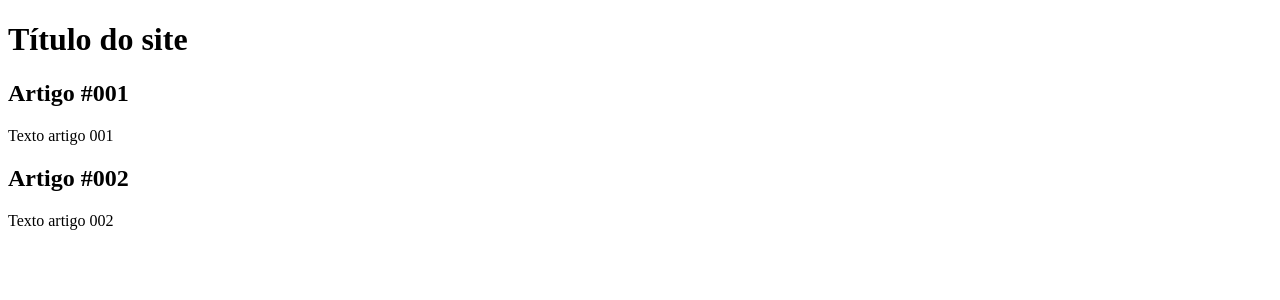
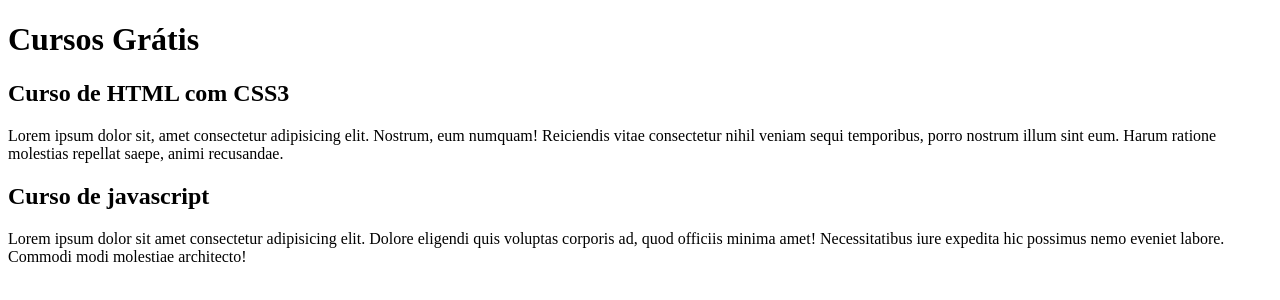
Before and after one commit to juliaistchuk/projeto-site, a plain HTML site: page index.html in a window 1280 px wide. Drawn offline with Linux system fonts and the light colour scheme.

Commit message:
Update index.html

```diff
--- a/index.html
+++ b/index.html
@@ -9,15 +9,18 @@
 <body>
     <main>
         <header>
-            <h1>Título do site</h1>
+            <h1>Cursos Grátis</h1>
         </header>
         <article>
-            <h2>Artigo #001</h2>
-            <p>Texto artigo 001</p>
+            <h2>Curso de HTML com CSS3</h2>
+            <p>Lorem ipsum dolor sit, amet consectetur adipisicing elit. Nostrum, eum numquam! Reiciendis
+                vitae consectetur nihil veniam sequi temporibus, porro nostrum illum sint eum. Harum ratione molestias repellat saepe,
+                animi recusandae.</p>
         </article>
            <article>
-            <h2>Artigo #002</h2>
-            <p>Texto artigo 002</p>
+            <h2>Curso de javascript</h2>
+            <p>Lorem ipsum dolor sit amet consectetur adipisicing elit. Dolore eligendi quis voluptas corporis
+                 ad, quod officiis minima amet! Necessitatibus iure expedita hic possimus nemo eveniet labore. Commodi modi molestiae architecto!</p>
            </article>
 
     </main>
```
